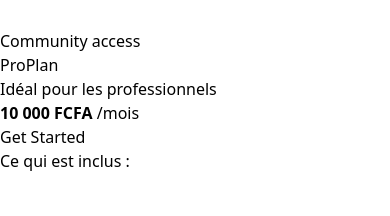
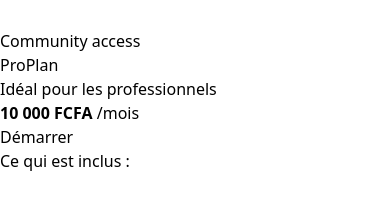
Before and after one commit to kabrelangelo/mindFlow, a React (Vite) app: page / in a window 390 px wide. Shown: the part 8300-8516 px from the top of the page. Built offline with nearby package versions, Linux system fonts and the light colour scheme.

Commit message:
Update Pricing

```diff
--- a/src/App.jsx
+++ b/src/App.jsx
@@ -4,6 +4,7 @@
 import Header from "./components/Header"
 import Hero from "./components/Hero"
 import Pricing from "./components/Pricing"
+import Roadmap from "./components/Roadmap"
 import Services from "./components/Services"
 
 
@@ -18,6 +19,7 @@
       <Collaboration/>
       <Services/>
       <Pricing/>
+      <Roadmap/>
     </div>
     <ButtonGradient/>
     </>
--- a/src/components/Pricing.jsx
+++ b/src/components/Pricing.jsx
@@ -1,8 +1,8 @@
-import React from 'react';
+import { Link } from "react-router-dom";
 
 const Pricing = () => {
     return (
-        <div className="container relative z-2">
+        <div className="container relative z-2" id="pricing">
         <div className="hidden relative justify-center mb-[6.5rem] lg:flex">
           <img
             src="./src/assets/4-small.png"
@@ -38,12 +38,12 @@
           <span className="text-sm font-medium text-gray-700">/mois</span>
         </p>
 
-        <a
+        <Link
           className="mt-4 block rounded border border-indigo-600 bg-indigo-600 px-12 py-3 text-center text-sm font-medium text-white hover:bg-transparent hover:text-indigo-600 focus:outline-none focus:ring active:text-indigo-500 sm:mt-6"
-          href="#"
+          to="#"
         >
           Démarrer
-        </a>
+        </Link>
       </div>
 
       <div className="p-6 sm:px-8">
@@ -158,12 +158,12 @@
           <span className="text-sm font-medium text-gray-700">/mois</span>
         </p>
 
-        <a
+        <Link
           className="mt-4 block rounded border border-indigo-600 bg-indigo-600 px-12 py-3 text-center text-sm font-medium text-white hover:bg-transparent hover:text-indigo-600 focus:outline-none focus:ring active:text-indigo-500 sm:mt-6"
-          href="#"
+          to="#"
         >
-          Get Started
-        </a>
+          Démarrer
+        </Link>
       </div>
 
       <div className="p-6 sm:px-8">
@@ -273,21 +273,21 @@
         <p className="mt-2 text-gray-900 text-xl">Conçu pour entreprises</p>
 
         <p className="mt-2 sm:mt-4">
-          <strong className="text-3xl font-bold text-gray-900 sm:text-4xl"> 100$ </strong>
+          <strong className="text-3xl font-bold text-gray-900 sm:text-4xl"> 35 000 FCFA </strong>
 
-          <span className="text-sm font-medium text-gray-700">/month</span>
+          <span className="text-sm font-medium text-gray-700">/mois</span>
         </p>
 
-        <a
+        <Link
           className="mt-4 block rounded border border-indigo-600 bg-indigo-600 px-12 py-3 text-center text-sm font-medium text-white hover:bg-transparent hover:text-indigo-600 focus:outline-none focus:ring active:text-indigo-500 sm:mt-6"
-          href="#"
+          to="#"
         >
-          Get Started
-        </a>
+          Démarrer
+        </Link>
       </div>
 
       <div className="p-6 sm:px-8">
-        <p className="text-lg font-medium text-gray-900 sm:text-xl">What's included:</p>
+        <p className="text-lg font-medium text-gray-900 sm:text-xl">Ce qui est inclus :</p>
 
         <ul className="mt-2 space-y-2 sm:mt-4">
           <li className="flex items-center gap-1">
--- /dev/null
+++ b/src/components/Roadmap.jsx
@@ -0,0 +1,11 @@
+import React from 'react';
+
+const Roadmap = () => {
+    return (
+        <div id='roadmap'>
+
+        </div>
+    );
+};
+
+export default Roadmap;
```
